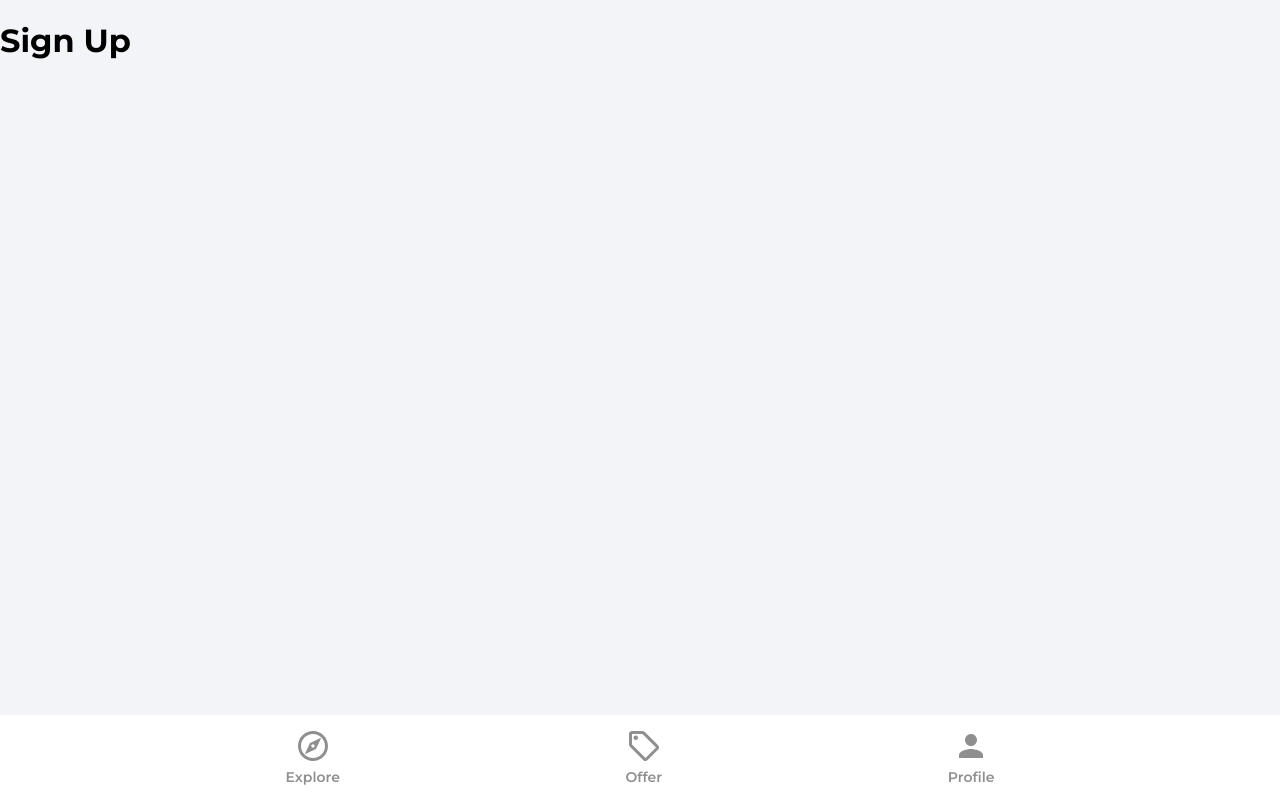
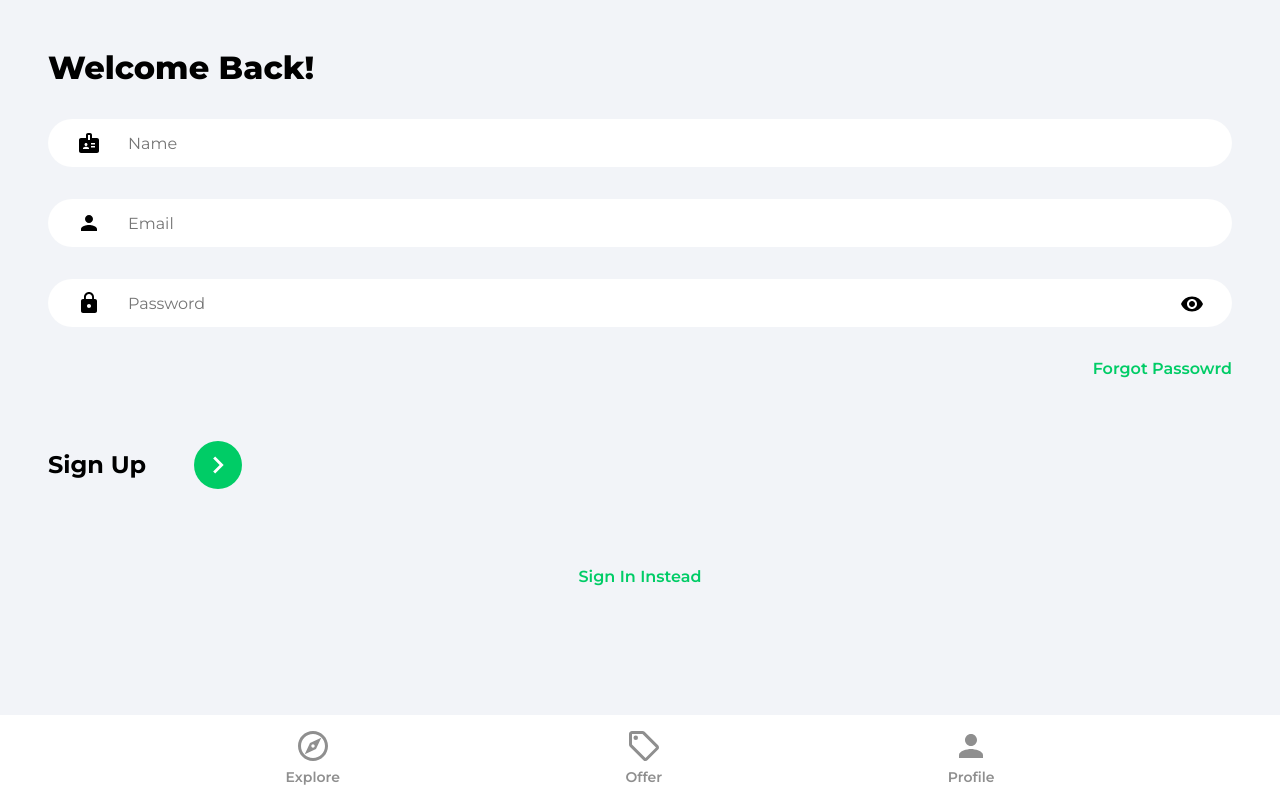
Before and after one commit to Harshak-1744/House_MarketPlace_Place, a React (Create React App) app: page /sign-up in a window 1280 px wide. Built offline with nearby package versions, Linux system fonts and the light colour scheme; the HTML template or start-up script is replaced by a standard one.

Commit message:
modified:   src/pages/SignUp.jsx

```diff
--- a/src/pages/SignUp.jsx
+++ b/src/pages/SignUp.jsx
@@ -1,7 +1,80 @@
+import {useState} from 'react'
+import {Link,useNavigate} from 'react-router-dom'
+import {ReactComponent as ArrowRightIcon}  from '../assets/svg/keyboardArrowRightIcon.svg'
+import visibilityIcon from '../assets/svg/visibilityIcon.svg'
+
+
+
+
 function SignUp(){
+    const [showPassword, setShowPassword] = useState(false)
+    const [formData, setFormData] =  useState({
+        name: '',
+        email: '',
+        password: ''
+    })
+    const {name,email,password} = formData
+
+
+    const navigate = useNavigate()
+
+    const onChange = (e) => {
+        setFormData((prevState) => ({...prevState,
+            [e.target.id]: e.target.value
+        }))
+    }
+
+
     return (
         <>
-        <h1>Sign Up</h1>
+            <div className="pageContainer">
+                <header>
+                    <p className="pageHeader">
+                        Welcome Back!
+                    </p>
+                </header>
+
+                    <form>
+                        <input type="text" className="nameInput"  placeholder='Name' id='name' value={name}
+                            onChange={onChange}
+
+                        />
+
+
+                        <input type="email" className="emailInput"  placeholder='Email' id='email' value={email}
+                            onChange={onChange}
+
+                        />
+
+                        <div className="passwordInputDiv">
+                            <input type={showPassword ? 'text' : 'password'} className='passwordInput'
+                                placeholder='Password' id = 'password' value={password} onChange={onChange}
+                            />
+
+                            <img src={visibilityIcon} alt="showPassword" className="showPassword"
+                                onClick={() => setShowPassword((prevState) => !prevState)}
+
+                            />
+                        </div>
+
+                        <Link to='/forgot-password' className='forgotPasswordLink'>
+                            Forgot Passowrd
+                        </Link>
+
+                        <div className="signUpBar">
+                            <p className="signUpText">
+                                Sign Up
+                            </p>
+                            <button className="signUpButton">
+                                <ArrowRightIcon  fill='#ffffff' width='34px' height='34px'/>
+                            </button>
+                        </div>
+                    </form>
+                {/*OAuth*/}
+                <Link to='/sign-in' className='registerLink'>
+                    Sign In Instead
+                </Link>
+            </div>
         </>
     )
 }
```
